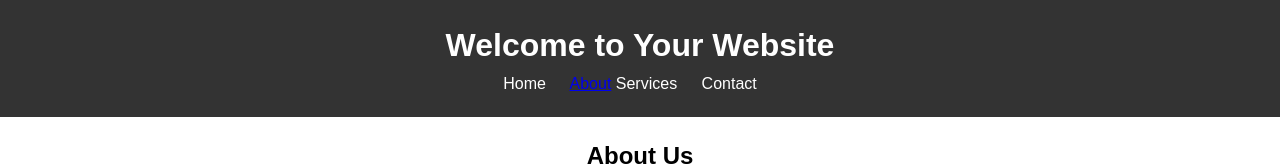
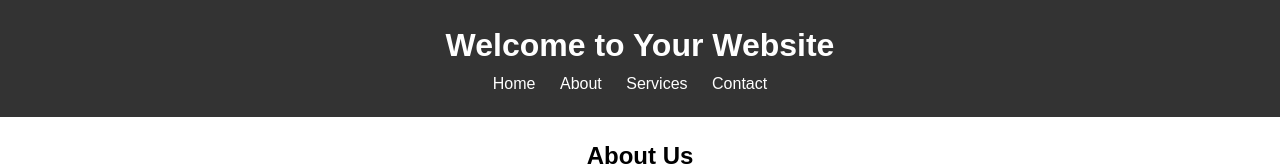
Before and after one commit to FxjerRon/Namefxjer, a plain HTML site: page index.html in a window 1280 px wide. Shown: the top 166 px of the page. Drawn offline with Linux system fonts and the light colour scheme.

Commit message:
Update index.html

```diff
--- a/index.html
+++ b/index.html
@@ -11,7 +11,7 @@
     <nav>
       <ul>
         <li><a href="https://fxjerron.github.io/fcfxjer/">Home</a></li>
-        <a href="https://fxjerron.github.io/fcfxjer/"target="_blank">About</a>
+        <li><a href="https://fxjerron.github.io/fcfxjer/"target="_blank">About</a></li>
         <li><a href="#">Services</a></li>
         <li><a href="#">Contact</a></li>
       </ul>
```
